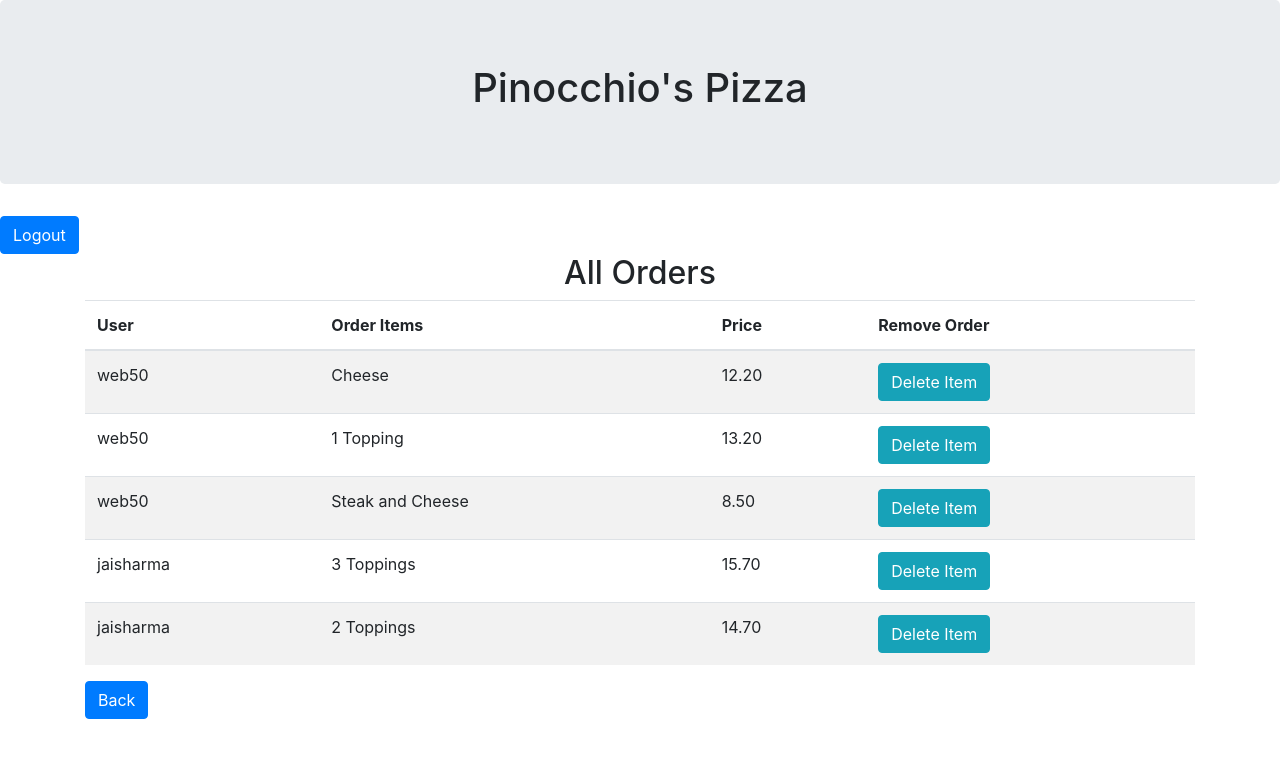
After one commit to jaisharma66/project3, a Django app: page /order_admin in a window 1280 px wide. The commit adds this page. Shown: the top 758 px of the page. Run offline with Django 3.2, Linux system fonts and the light colour scheme; a user stored in the database is signed in; data comes from the database, SQL or seed files in the repository; both versions use the stored data as it was after the commit; some libraries are stand-ins or nearby versions.

Commit message:
working pre-final

```diff
--- a/orders/models.py
+++ b/orders/models.py
@@ -9,12 +9,14 @@ class Regular_Pizza(models.Model):
     type_pizza = models.CharField(max_length = 16)
     small = models.DecimalField(decimal_places=2,max_digits=4)
     large = models.DecimalField(decimal_places=2,max_digits=4)
+    topping = models.IntegerField()
     # toppings = models.ManyToManyField(Topping)
 
 class Sicilian_Pizza(models.Model):
     type_pizza = models.CharField(max_length = 16)
     small = models.DecimalField(decimal_places=2,max_digits=4)
     large = models.DecimalField(decimal_places=2,max_digits=4)
+    topping = models.IntegerField()
     # toppings = models.ManyToManyField(Topping, null=True)
 
 class Subs(models.Model):
@@ -23,22 +25,28 @@ class Subs(models.Model):
     large = models.DecimalField(decimal_places=2,max_digits=4)
     small_cheese = models.DecimalField(null=True,decimal_places=2,max_digits=4)
     large_cheese = models.DecimalField(decimal_places=2,max_digits=4)
+    topping = models.IntegerField()
 
 class Pasta(models.Model):
     type_pasta = models.CharField(max_length = 32)
     price = models.DecimalField(decimal_places=2,max_digits=4)
+    topping = models.IntegerField()
 
 class Salads(models.Model):
     type_salad = models.CharField(max_length = 32)
     price = models.DecimalField(decimal_places=2,max_digits=4)
+    topping = models.IntegerField()
 
 class Dinner_Platters(models.Model):
     type_dinner_platters = models.CharField(max_length = 32)
     small = models.DecimalField(decimal_places=2,max_digits=4)
     large = models.DecimalField(decimal_places=2,max_digits=4)
+    topping = models.IntegerField()
 
 class Orders(models.Model):
     user = models.CharField(max_length = 64)
     order_items = models.CharField(max_length = 1024)
     # toppings = models.CharField(null=True, max_length = 128) Integer Field perhaps?
     price = models.DecimalField(decimal_places=2, max_digits=6)
+    topping = models.IntegerField()
+    toppings = models.CharField(null=True,blank=True,max_length = 1024)
--- /dev/null
+++ b/orders/templates/orders/orders.html
@@ -0,0 +1,24 @@
+{% extends 'layout.html' %}
+
+{% block content %}
+    <center><h2>All Orders</h2></center>
+    <table class = "table table-striped">
+        <thead>
+            <th scope="col">User</th>
+            <th scope="col">Order Items</th>
+            <th scope="col">Price</th>
+            <th scope="col">Remove Order</th>
+        </thead>
+        <tbody>
+        {% for retrieve in total_orders %}
+            <tr>
+                <td>{{ retrieve.user }}</td>
+                <td>{{ retrieve.order_items }}</td>
+                <td>{{ retrieve.price }}</td>
+                <td><a class="btn btn-info" href="{% url 'remove_admin' retrieve.id %}">Delete Item</a></td>
+            </tr>
+        {% endfor %}
+        </tbody>
+    </table>
+    <a class="btn btn-primary" href="{% url 'index' %}">Back</a>
+{% endblock %}
--- a/orders/urls.py
+++ b/orders/urls.py
@@ -11,8 +11,12 @@ urlpatterns = [
     path("login", views.login_view, name="login_view"),
     path("logout", views.logout_view, name="logout_view"),
     path("login_r", views.login_r, name="login_r"),
-    path("carted/<type_p>/<price>", views.carted, name="carted"),
+    path("carted/<type_p>/<price>/<topping>", views.carted, name="carted"),
     path("view_cart", views.view_cart, name="view_cart"),
+    path("confirm_order", views.confirm_order, name="confirm_order"),
+    path("order_admin", views.order_admin, name="order_admin"),
+    path("remove_admin/<identification>", views.remove_admin, name="remove_admin"),
+    path("remove_user/<identification>", views.remove_user, name="remove_user"),
     # path('login/', auth_views.login, {'template_name': 'login.html'}, name='login'),
     # path('logout/', auth_views.logout, {'next_page': 'login'}, name='logout'),
 ]
--- a/orders/views.py
+++ b/orders/views.py
@@ -56,9 +56,9 @@ def login_r(request):
     return render(request, 'orders/login.html')
 
 @login_required
-def carted(request, type_p, price):
+def carted(request, type_p, price, topping):
     username = request.user.username
-    orders = Orders(user=username, order_items=type_p, price=price)
+    orders = Orders(user=username, order_items=type_p, price=price, topping=topping, toppings=None)
     orders.save()
     return redirect('index')
 
@@ -68,10 +68,43 @@ def view_cart(request):
     ordered_item = Orders.objects.filter(user = username)
     print(ordered_item)
     added_price = 0
+    topping_arr = []
     for prices in range(len(ordered_item)):
         added_price = added_price + ordered_item[prices].price
+    for x in range(len(ordered_item)):
+        topping_arr.append(ordered_item[x].topping)
     context = {
         "ordered_item": ordered_item,
         "added_price": added_price,
+        "topping":  topping_arr
     }
     return render(request, 'orders/cart.html', context)
+
+@login_required
+def confirm_order(request):
+    select = request.POST["selectbox"]
+    print(select + " This is the select")
+    return redirect('index')
+
+@login_required
+def order_admin(request):
+    total_orders = Orders.objects.all()
+    context = {
+        "total_orders": total_orders
+    }
+    if request.user.is_superuser:
+        return render(request, 'orders/orders.html', context)
+    else:
+        return redirect('index')
+
+@login_required
+def remove_admin(request, identification):
+    delete_row = Orders.objects.filter(id = identification)
+    delete_row.delete()
+    return redirect('order_admin')
+
+@login_required
+def remove_user(request, identification):
+    delete_row = Orders.objects.filter(id = identification)
+    delete_row.delete()
+    return redirect('view_cart')
```
Also changed, not shown: orders/templates/orders/cart.html (+34 -0 lines), orders/templates/orders/index.html (+15 -13 lines), db.sqlite3, orders/migrations/0007_auto_20180802_0638.py (added), orders/migrations/0008_orders_topping.py (added).
